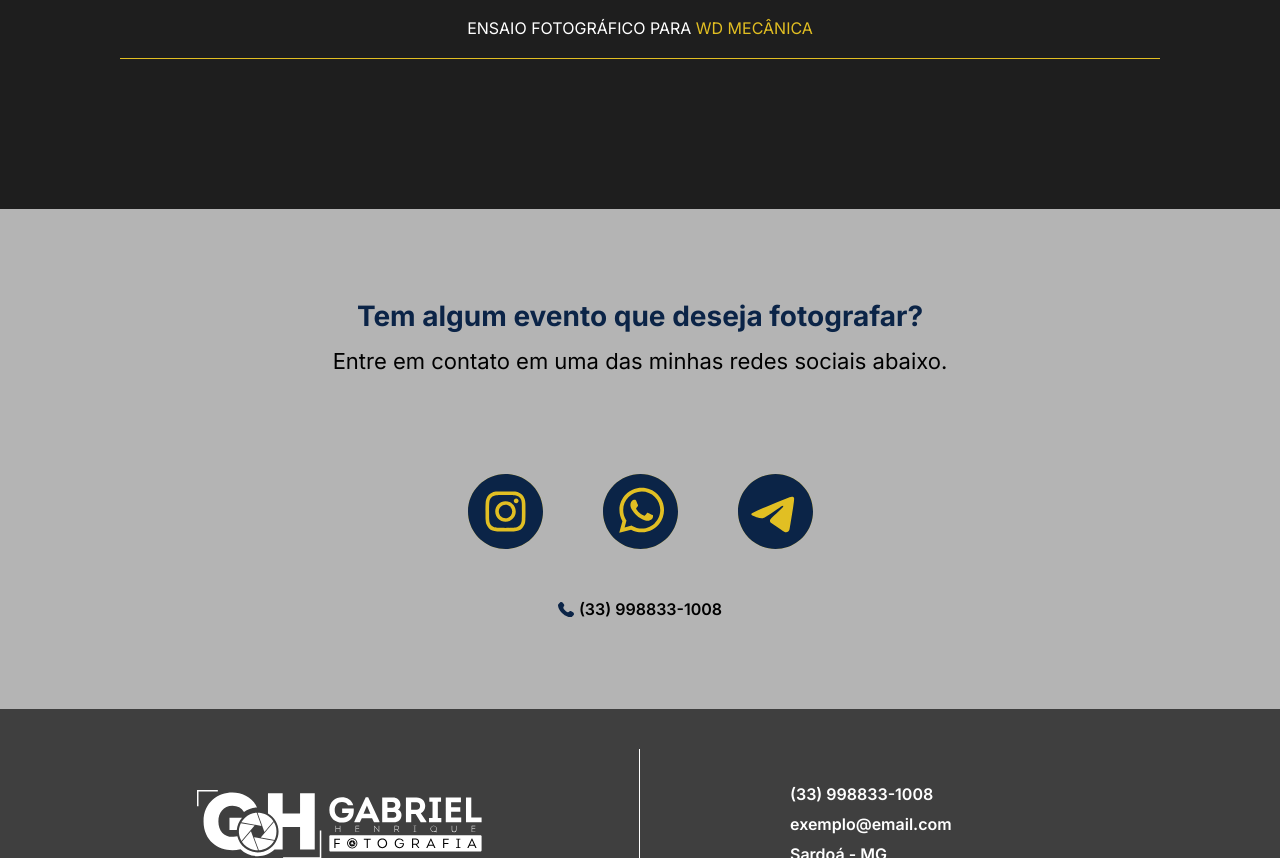
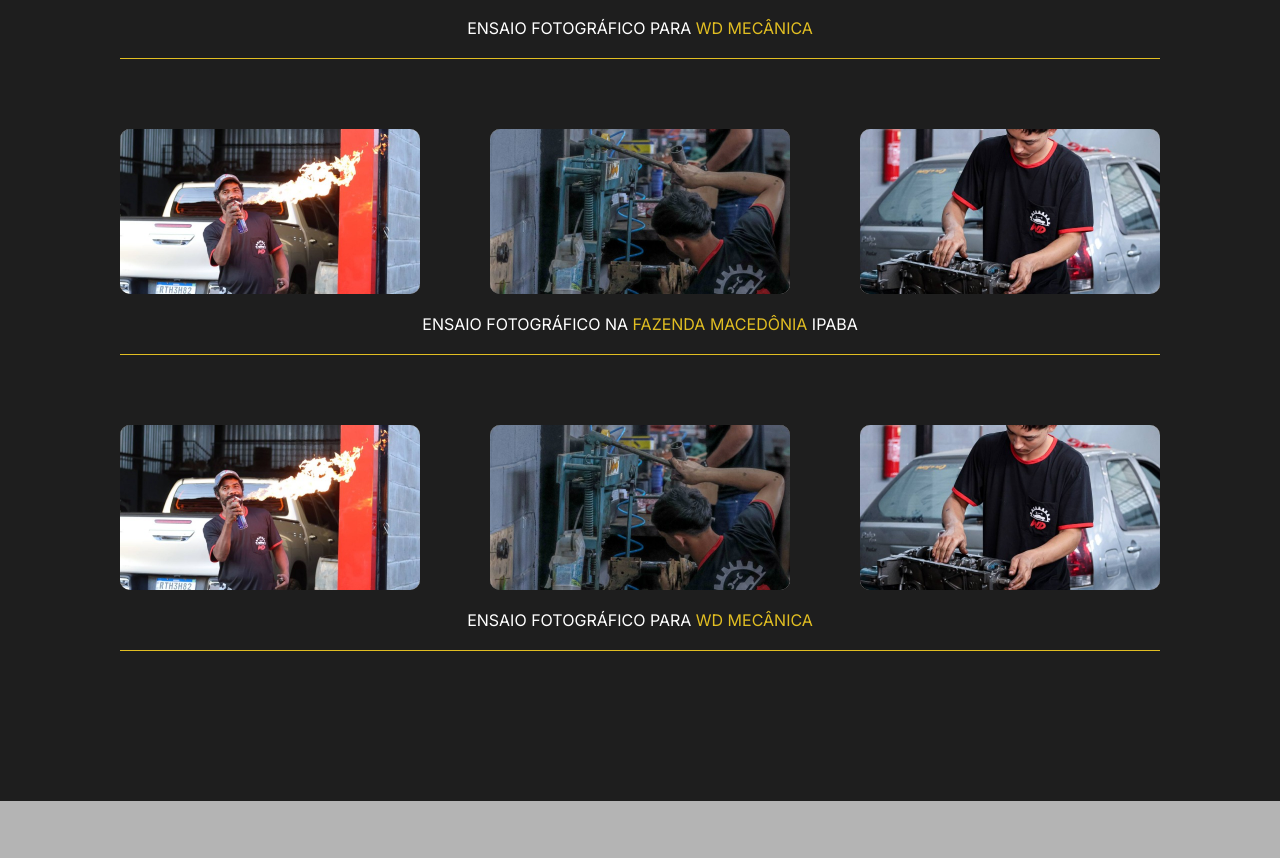
Before and after one commit to Thierrycast/gabriel-portfolio, a Next.js app: page / in a window 1280 px wide. Shown: the part 1510-2368 px from the top of the page. Built offline with nearby package versions, Linux system fonts and the light colour scheme.

Commit message:
arquivo para dados do projeto

```diff
--- a/src/components/JobsSection/index.tsx
+++ b/src/components/JobsSection/index.tsx
@@ -1,62 +1,8 @@
 import { useMediaQuery } from 'react-responsive';
 import style from './JobsSection.module.scss'
-import Image, { StaticImageData } from 'next/image';
+import Image from 'next/image';
 
-import PhotoWd1 from '@/assets/jobsimages/wd1.jpeg'
-import PhotoWd2 from '@/assets/jobsimages/wd2.jpeg'
-import PhotoWd3 from '@/assets/jobsimages/wd3.jpeg'
-
-
-interface Job {
-    id: number;
-    title: React.ReactNode;
-    images: StaticImageData[];
-  }
-
-const jobs: Job[] = [
-        {
-            id: 1,
-            title:(
-                <>
-                    Ensaio fotográfico para <span>WD mecânica</span>
-                </>
-            ),
-
-            images: [
-                PhotoWd1,
-                PhotoWd2,
-                PhotoWd3,
-            ]
-        },
-        // {
-        //     id: 2,
-        //     title:(
-        //         <>
-        //             Ensaio fotográfico na <span>fazenda Macedônia</span> Ipaba
-        //         </>
-        //     ),
-
-        //     images: [
-        //         `/jobsimages/wd1.jpeg`,
-        //         `/jobsimages/wd2.jpeg`,
-        //         `/jobsimages/wd3.jpeg`,
-        //     ]
-        // },
-        // {
-        //     id: 3,
-        //     title:(
-        //         <>
-        //             Ensaio fotográfico para <span>WD mecânica</span>
-        //         </>
-        //     ),
-
-        //     images: [
-        //         `/jobsimages/wd1.jpeg`,
-        //         `/jobsimages/wd2.jpeg`,
-        //         `/jobsimages/wd3.jpeg`,
-        //     ]
-        // },
-    ]
+import jobs from '@/data/jobsData'
 
 
 export default function JobsSection() {
--- /dev/null
+++ b/src/data/jobsData.tsx
@@ -0,0 +1,58 @@
+import  { StaticImageData } from 'next/image';
+
+import PhotoWd1 from '@/assets/jobsimages/wd1.jpeg'
+import PhotoWd2 from '@/assets/jobsimages/wd2.jpeg'
+import PhotoWd3 from '@/assets/jobsimages/wd3.jpeg'
+
+interface Job {
+    id: number;
+    title: React.ReactNode;
+    images: StaticImageData[];
+  }
+
+const jobs: Job[] = [
+        {
+            id: 1,
+            title:(
+                <>
+                    Ensaio fotográfico para <span>WD mecânica</span>
+                </>
+            ),
+
+            images: [
+                PhotoWd1,
+                PhotoWd2,
+                PhotoWd3,
+            ]
+        },
+        {
+            id: 2,
+            title:(
+                <>
+                    Ensaio fotográfico na <span>fazenda Macedônia</span> Ipaba
+                </>
+            ),
+
+            images: [
+                PhotoWd1,
+                PhotoWd2,
+                PhotoWd3,
+            ]
+        },
+        {
+            id: 3,
+            title:(
+                <>
+                    Ensaio fotográfico para <span>WD mecânica</span>
+                </>
+            ),
+
+            images: [
+                PhotoWd1,
+                PhotoWd2,
+                PhotoWd3,
+            ]
+        },
+    ]
+
+    export default jobs
```
